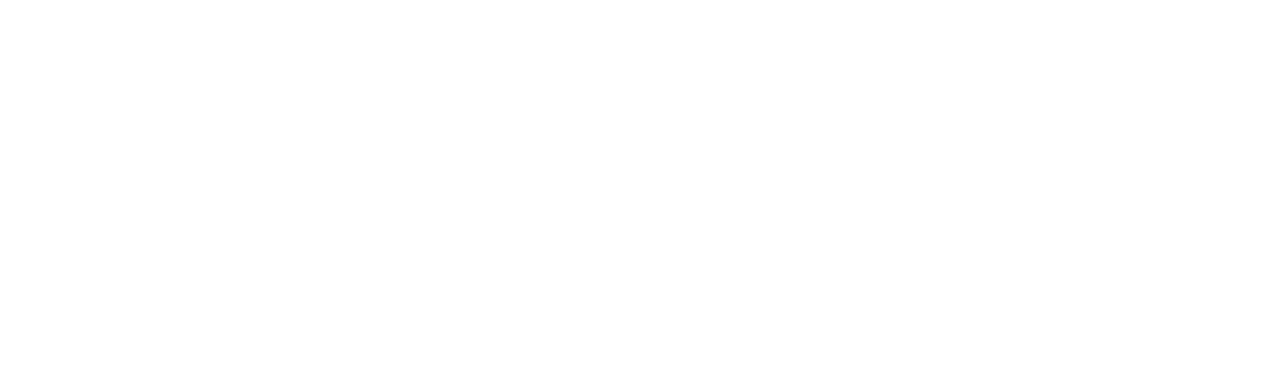
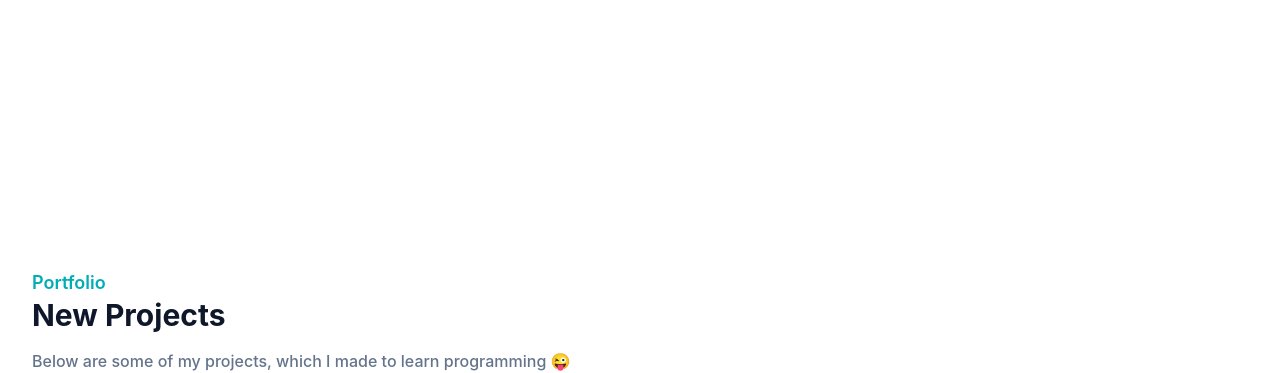
Before and after one commit to dasihayu/dasihayu.github.io, a website: page index.html in a window 1280 px wide. Shown: the part 1055-1428 px from the top of the page. Before the commit the page ends 1180 px from the top, so only its background shows below. Drawn offline with Linux system fonts and the light colour scheme.

Commit message:
second commit

```diff
--- a/index.html
+++ b/index.html
@@ -133,6 +133,20 @@
     </section>
     <!-- About End -->
 
+    <!-- Portfolio Section -->
+    <section id="portfolio" class="pt-36 pb-16 bg-slate-800">
+      <div class="container">
+        <div class="w-full px-4">
+          <div class="max-w-full mx-auto text-center mb-16">
+            <h4 class="font-semibold text-lg text-primary mb-2">Portfolio</h4>
+            <h2 class="font-bold text-dark text-3xl mb-4">New Projects</h2>
+            <p class="font-medium text-md text-secondary">Below are some of my projects, which I made to learn programming 😜</p>
+          </div>
+        </div>
+      </div>
+    </section>
+    <!-- Portfolio End -->
+
     <script src="dist/js/script.js"></script>
   </body>
 </html>
```
